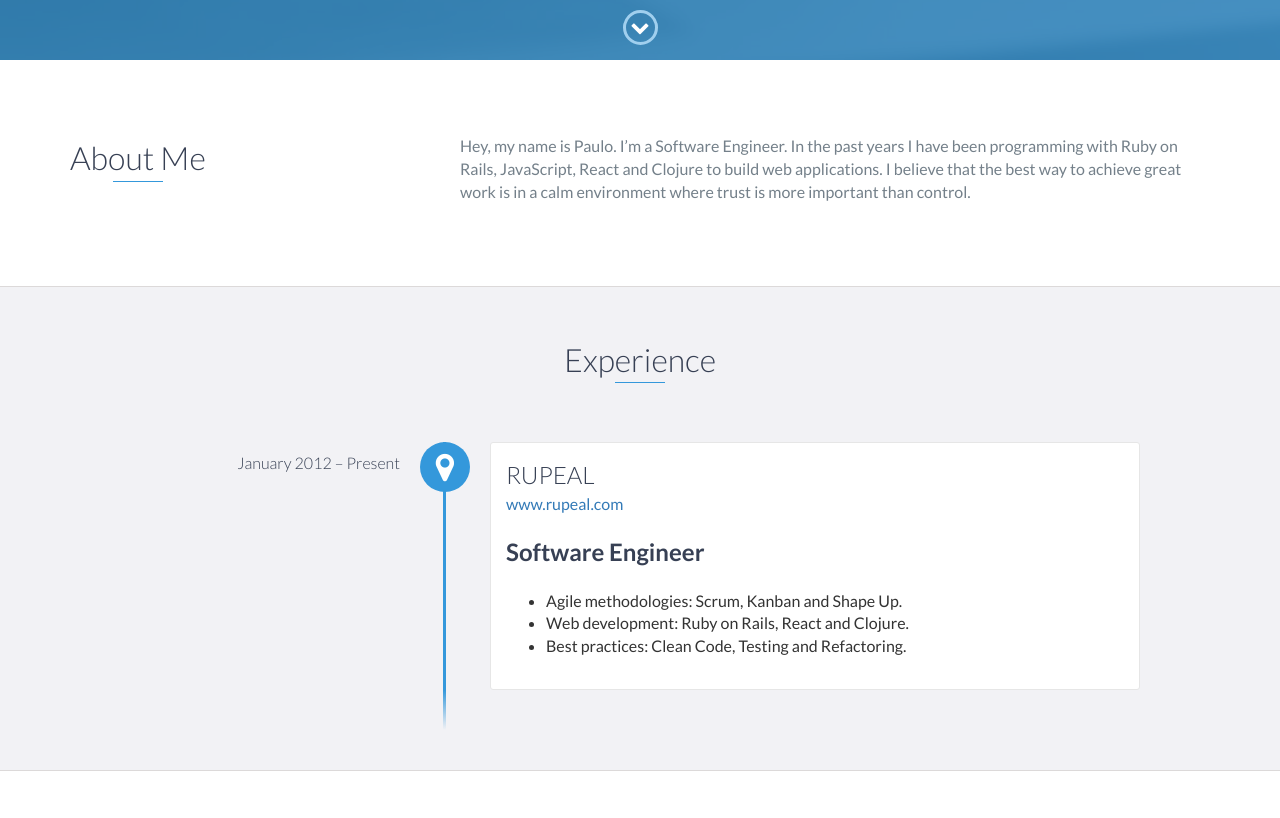
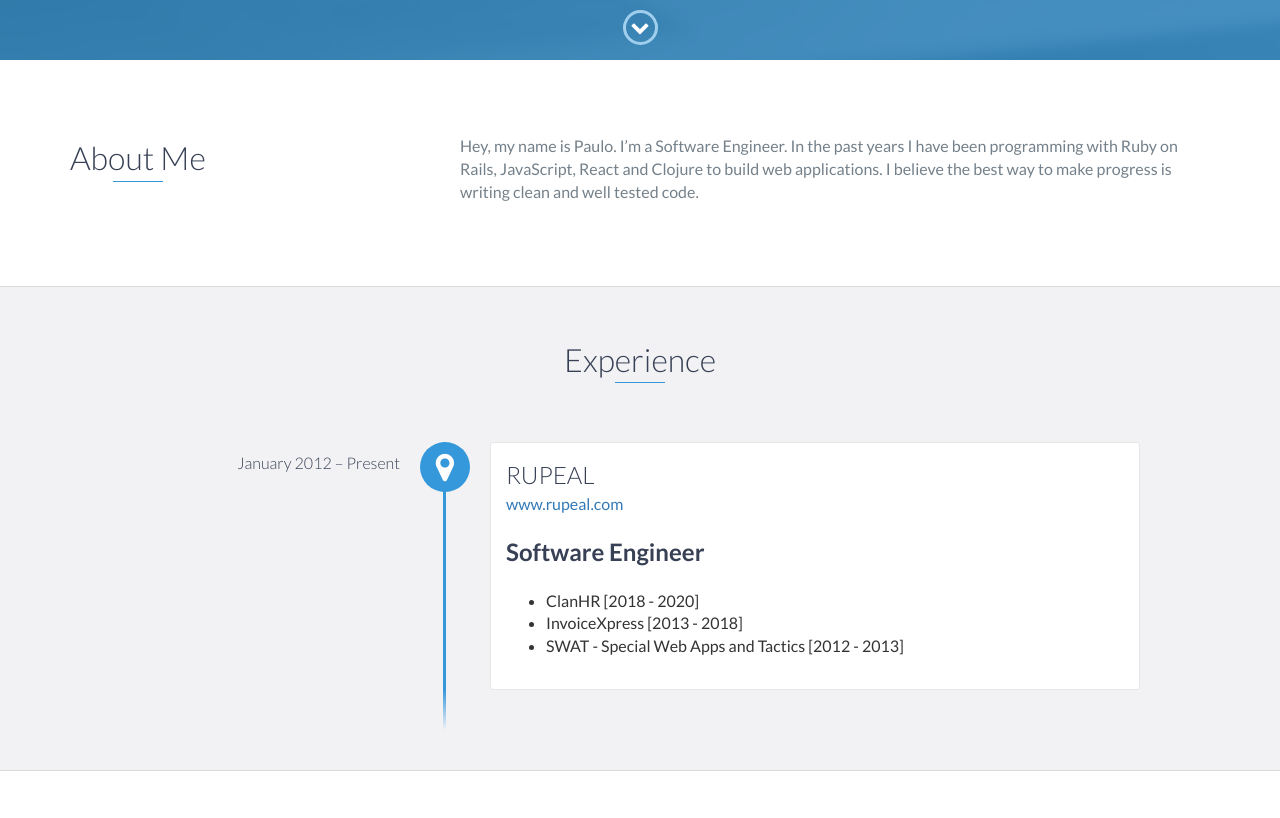
Before and after one commit to paulosilva86/paulosilva86.github.io, a website: page index.html in a window 1280 px wide. Shown: the part 740-1558 px from the top of the page. Drawn offline with nearby package versions, Linux system fonts and the light colour scheme.

Commit message:
Change about me and experience

```diff
--- a/index.html
+++ b/index.html
@@ -73,7 +73,7 @@
                     <p>
                         Hey, my name is Paulo. I’m a Software Engineer.
                         In the past years I have been programming with Ruby on Rails, JavaScript, React and Clojure to build web applications.
-                        I believe that the best way to achieve great work is in a calm environment where trust is more important than control.
+                        I believe the best way to make progress is writing clean and well tested code.
                     </p>
                 </div>
             </div>
@@ -92,13 +92,13 @@
                 <h2>Software Engineer</h2>
                 <ul>
                     <li>
-                        Agile methodologies: Scrum, Kanban and Shape Up.
+                        ClanHR [2018 - 2020]
                     </li>
                     <li>
-                        Web development: Ruby on Rails, React and Clojure.
+                        InvoiceXpress [2013 - 2018]
                     </li>
                     <li>
-                        Best practices: Clean Code, Testing and Refactoring.
+                        SWAT - Special Web Apps and Tactics [2012 - 2013]
                     </li>
                 </ul>
             </div>
```
